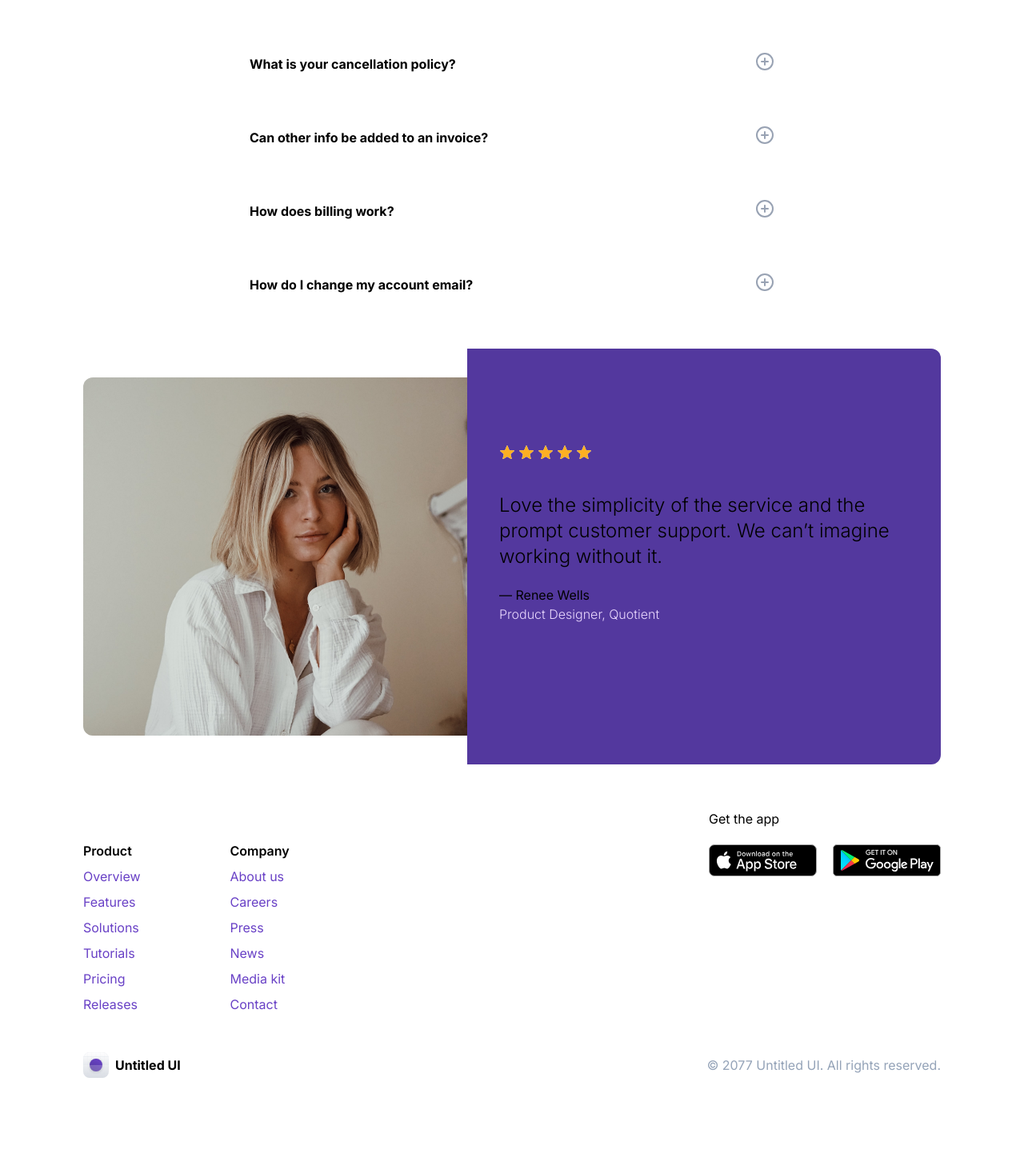
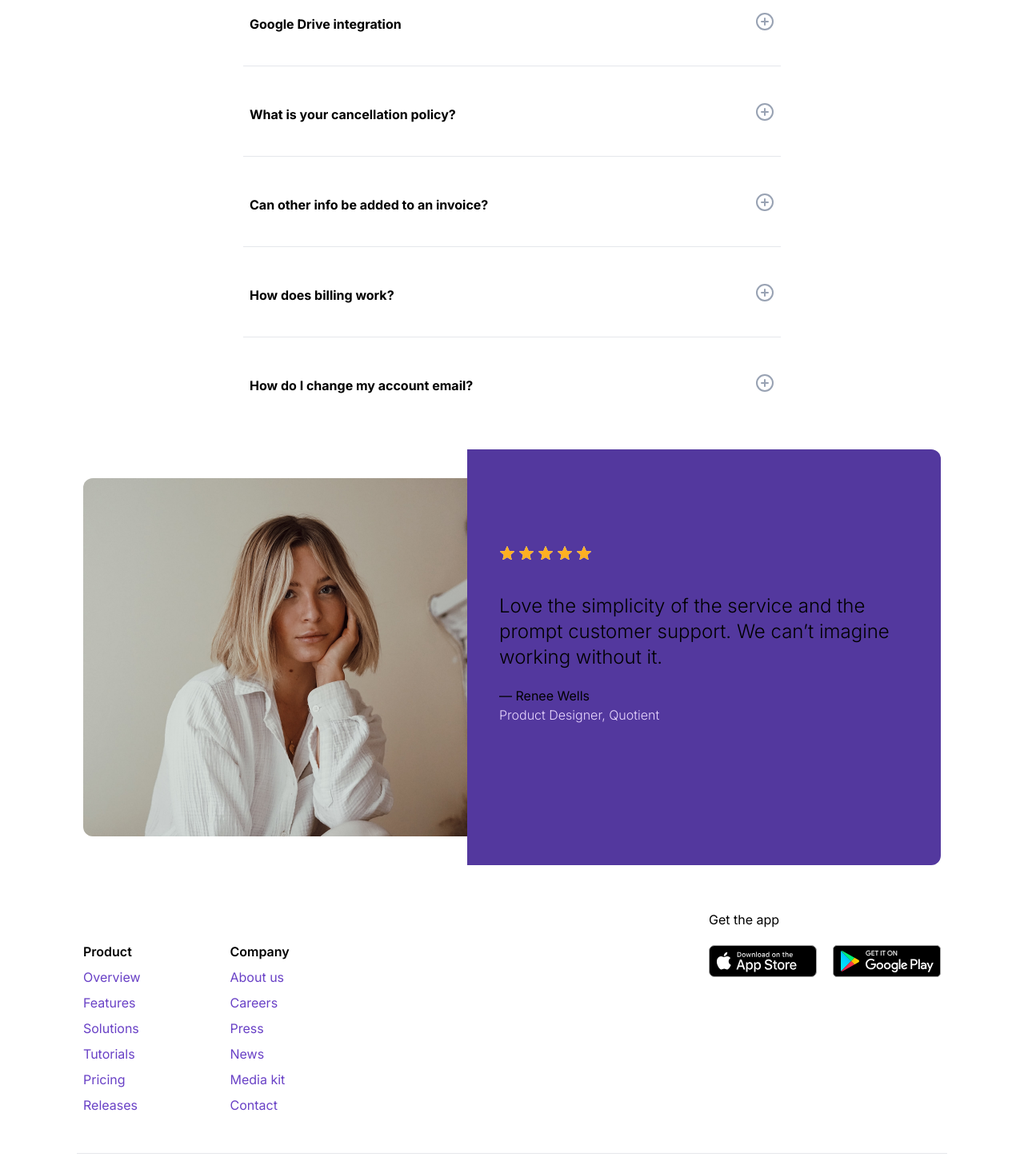
Before and after one commit to AbelSpecs/avilaTek, a Next.js app: page /dashboard in a window 1280 px wide. Shown: the part 3728-5190 px from the top of the page at 80% size. Before the commit the page ends 5076 px from the top, so only its background shows below. Built offline with nearby package versions, Linux system fonts and the light colour scheme.

Commit message:
fix: fixing some styles

```diff
--- a/components/footer/footer.tsx
+++ b/components/footer/footer.tsx
@@ -25,6 +25,7 @@ export const Footer = () => {
                     <Links title="Company" links={companyLinks} containerClassName="flex flex-col gap-y-2" linkClassName="text-linkColor"/>
                 </div>
             </div>
+            <hr className="mb-5"/>
             <div className="flex flex-col items-start gap-y-2 mb-10 px-2 lg:flex-row lg:justify-between lg:items-center">
                 <Logo logo={logo}/>
                 <p className="text-center text-slate-400">© 2077 Untitled UI. All rights reserved.</p>
--- a/components/questions/questions.tsx
+++ b/components/questions/questions.tsx
@@ -19,10 +19,12 @@ export const Questions = () => {
             <div className="grid grid-cols-1 gap-5 mt-10">
                 {
                     questionsInfo.map(({question, answer, icon}, index) => {
+
                         return (
-
-                            <Question key={index} question={question} answer={answer} icon={icon}/>
-
+                            <div className="flex flex-col justify-center items-center mt-5 px-2 lg:px-52">
+                                <Question key={index} question={question} answer={answer} icon={icon}/>
+                                { index < 6 && <hr className="mt-5 w-full"/>}
+                            </div>
                         )
                     })
                 }
--- a/components/ui/question.tsx
+++ b/components/ui/question.tsx
@@ -10,12 +10,12 @@ interface QuestionProps {
 
 export const Question: FC<QuestionProps> = ({question, answer, icon}) => {
     return (
-        <div className="flex flex-col justify-center items-center mt-5 px-2 lg:px-52">
+        <>
             <div className="w-full flex justify-between items-center px-2">
                 <h1 className="text-black font-bold mt-2">{question}</h1>
                 <Image src={icon} alt="icon"/>
             </div>
             <p className="text-black text-left font-light mt-5 px-2">{answer}</p>
-        </div>
+        </>
     )
 }
```
